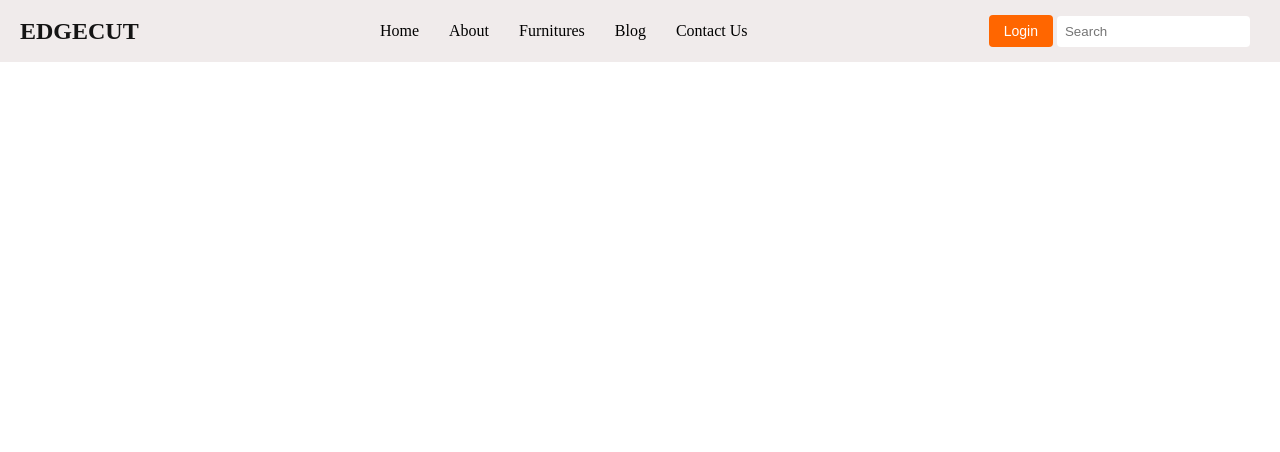
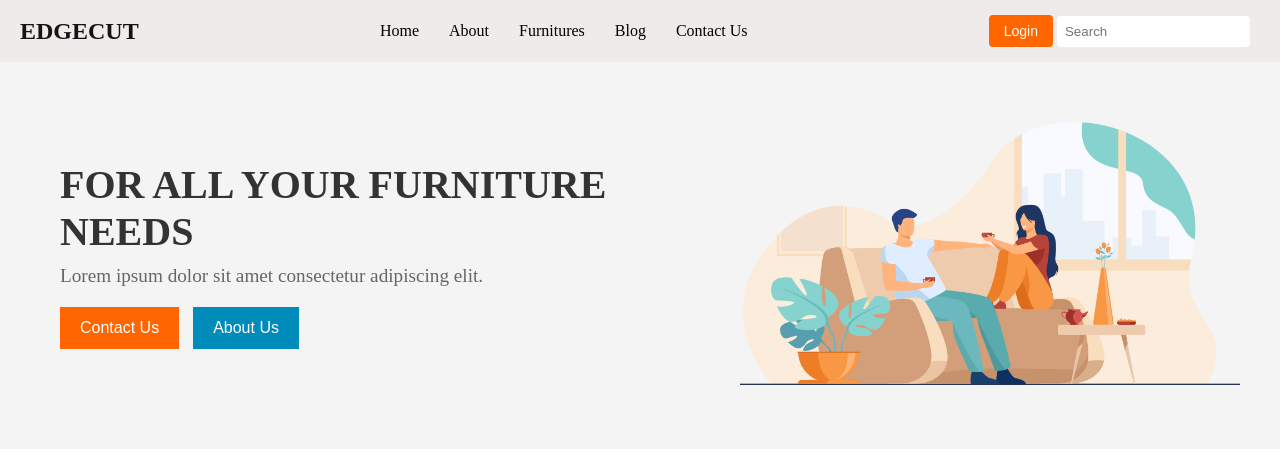
Before and after one commit to shahriartanjil/assignment-1, a plain HTML site: page index.html in a window 1280 px wide. Drawn offline with Linux system fonts and the light colour scheme.

Commit message:
complete hero section

```diff
--- a/index.html
+++ b/index.html
@@ -26,6 +26,21 @@
      </header>
 
      <!-- Hero Section -->
+     <section class="hero">
+        <!-- Hero content -->
+        <div class="hero-content">
+            <div class="hero-text">
+                <h1>FOR ALL YOUR FURNITURE NEEDS</h1>
+                <p>Lorem ipsum dolor sit amet consectetur adipiscing elit.</p>
+                <button class="btn">Contact Us</button>
+                <button class="btn-alt">About Us</button>
+            </div>
+            <!-- Hero Image -->
+            <div class="hero-image">
+                <img src="assets/slider-img.png" alt="Furniture Showcase">
+            </div>
+        </div>
+    </section>
 
 </body>
 </html>
--- a/style.css
+++ b/style.css
@@ -77,3 +77,99 @@ nav ul li a:hover {
 .btn-login:hover {
     background: #e65c00;
 }
+
+/* Hero Section */
+.hero {
+    background: #f4f4f4;
+    padding: 60px 20px;
+    display: flex;
+    justify-content: center;
+    align-items: center;
+    text-align: center;
+}
+
+/* Hero content container */
+.hero-content {
+    display: flex;
+    justify-content: space-between;
+    align-items: center;
+    max-width: 1200px;
+    width: 100%;
+}
+
+/* Hero text section */
+.hero-text {
+    flex: 1;
+    max-width: 50%;
+    text-align: left;
+    padding: 20px;
+}
+
+.hero-text h1 {
+    font-size: 2.5rem;
+    color: #333;
+    margin-bottom: 10px;
+}
+
+.hero-text p {
+    font-size: 1.2rem;
+    color: #666;
+    margin-bottom: 20px;
+}
+
+.hero-text .btn, .hero-text .btn-alt {
+    padding: 12px 20px;
+    border: none;
+    cursor: pointer;
+    font-size: 16px;
+    margin-right: 10px;
+}
+
+.hero-text .btn {
+    background: #ff6600;
+    color: white;
+}
+
+.hero-text .btn:hover {
+    background: #e65c00;
+}
+
+.hero-text .btn-alt {
+    background: #008CBA;
+    color: white;
+}
+
+.hero-text .btn-alt:hover {
+    background: #0074A2;
+}
+
+/* Hero image section */
+.hero-image {
+    flex: 1;
+    text-align: right;
+    max-width: 50%;
+}
+
+.hero-image img {
+    width: 100%;
+    max-width: 500px;
+    height: auto;
+}
+
+/* Responsive Design */
+@media (max-width: 768px) {
+    .hero-content {
+        flex-direction: column;
+        text-align: center;
+    }
+
+    .hero-text {
+        max-width: 100%;
+        text-align: center;
+    }
+
+    .hero-image {
+        max-width: 100%;
+        text-align: center;
+    }
+}
```
